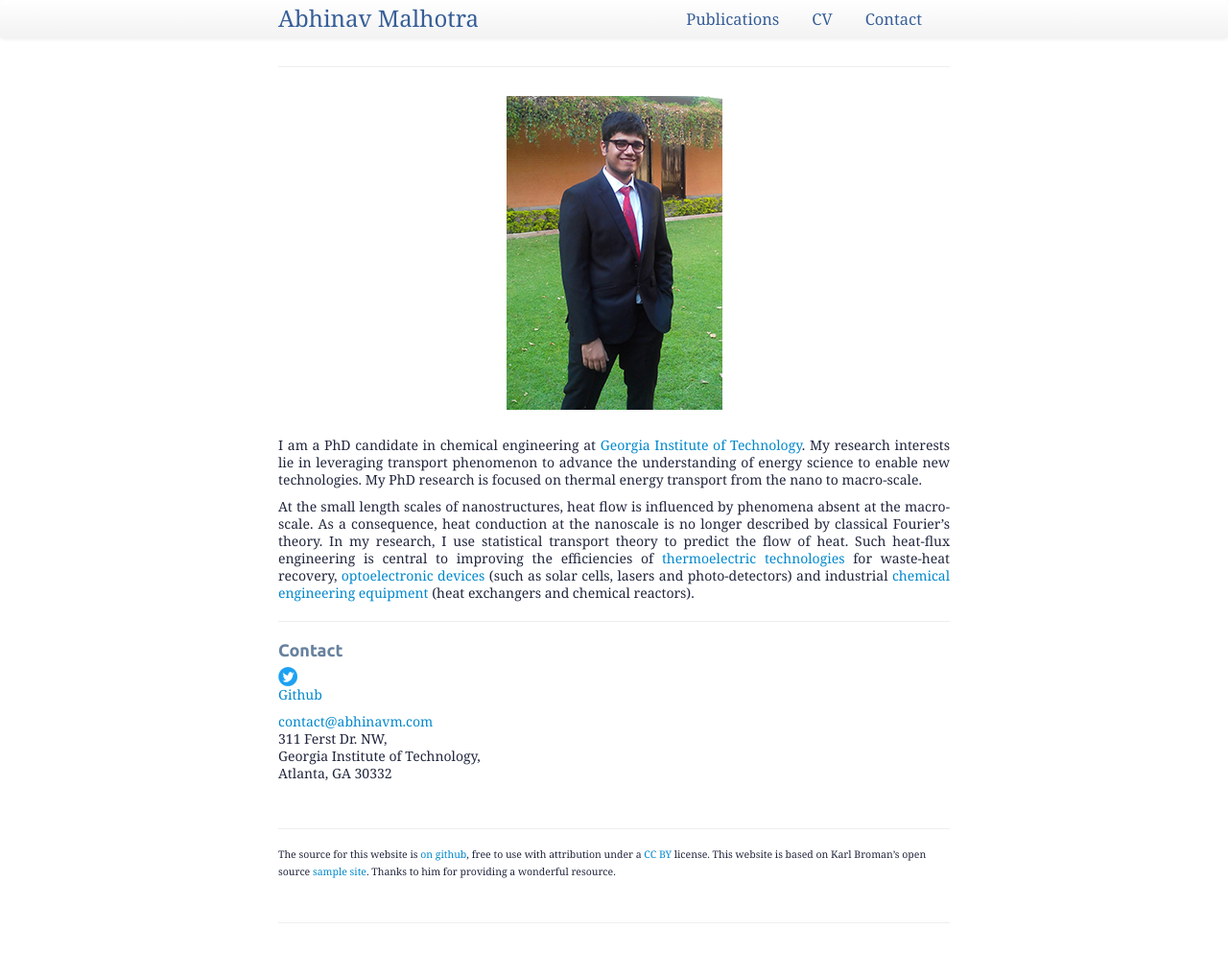
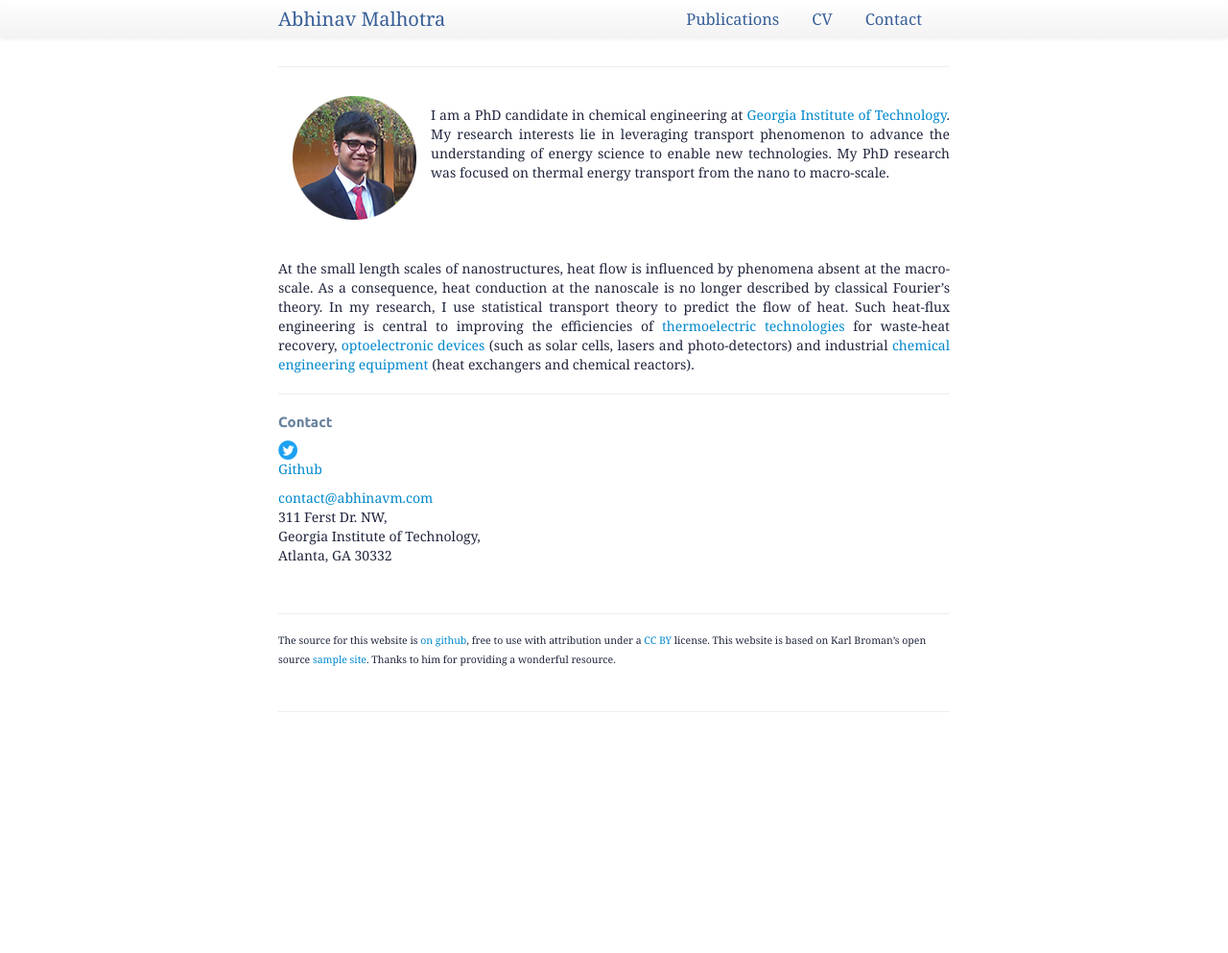
Before and after one commit to ABMalhotra/ABMalhotra.github.io, a Jekyll site: the page built from index.md, in a window 1280 px wide. Shown: the whole page at 96% size. Built offline with Jekyll 4.4.1, drawn with Linux system fonts in a browser that asks for light colours; comment, search, counter and statistics services are not loaded; after the commit the page ends 900 px from its top, so only the background shows below that.

Commit message:
image smaller homepage

```diff
--- a/assets/themes/twitter/css/mystyle.css
+++ b/assets/themes/twitter/css/mystyle.css
@@ -1,42 +1,42 @@
 @import url(http://fonts.googleapis.com/css?family=Ubuntu:bold);
 h1{
  font-family: 'Ubuntu', Helvetica, Arial, sans-serif;
- font-size: 29px;
+ font-size: 23px;
  line-height: 22px;
 
 }
 h2{
  font-family: 'Ubuntu', Helvetica, Arial, sans-serif;
- font-size: 19px;
+ font-size: 17px;
  line-height: 18px;
  color:#68829E;
 }
 h3{
  font-family: 'Ubuntu', Helvetica, Arial, sans-serif;
- font-size: 18px;
+ font-size: 15px;
  line-height: 16px;
  color:#68829E;
 
 }
 
-@import url(http://fonts.googleapis.com/css?family=Vollkorn);
+@import url(http://fonts.googleapis.com/css?family=Avenir);
 p {
- font-family: 'Vollkorn', Georgia, Times, serif;
+ font-family: 'Avenir', Georgia, Times, sans-serif;
  font-size: 14px;
- line-height: 18px;
+ line-height: 20px;
  color:#21263D;
 }
 
 body {
- font-family: 'Vollkorn', Georgia, Times, serif;
+ font-family: 'Avenir', Georgia, Times, sans-serif;
  font-size: 14px;
- line-height: 18px;
+ line-height: 20px;
  color:#21263D;
 }
 
 /* set navbar "Abhinav Malhotra" (i.e. brand) properties*/
 .navbar .brand {
-    font-size: 24px;
+    font-size: 20px;
     color: #375E97;
 }
 
--- a/index.md
+++ b/index.md
@@ -4,14 +4,18 @@ title:
 <!-- tagline: hello -->
 description: About page for Abhinav Malhotra
 ---
-<div style="display: flex; justify-content: center;">
-<img src="assets/images/AM.jpg" />
+<!-- <div style="display: flex; justify-content: center;">
+<img src="assets/images/AM2.jpg" />
 </div>
 
-<br/>
+<br/> -->
 
-I am a PhD candidate in chemical engineering at [Georgia Institute of Technology](https://www.chbe.gatech.edu){:target="_blank"}. My research interests lie in leveraging transport phenomenon to advance the understanding of energy science to enable new technologies. My PhD research is focused on thermal energy transport from the nano to macro-scale.
+<p> <img style="padding: 0 15px; float: left;" src="assets/images/AM2.jpg" /></p>
+
+I am a PhD candidate in chemical engineering at [Georgia Institute of Technology](https://www.chbe.gatech.edu){:target="_blank"}. My research interests lie in leveraging transport phenomenon to advance the understanding of energy science to enable new technologies. My PhD research was focused on thermal energy transport from the nano to macro-scale.
 {: style="text-align: justify;"}
+
+<br/><br/><br/>
 
  At the small length scales of nanostructures, heat flow is influenced by phenomena absent at the macro-scale. As a consequence, heat conduction at the nanoscale is no longer described by classical Fourier's theory. In my research, I use statistical transport theory to predict the flow of heat. Such heat-flux engineering is central to improving the efficiencies of [thermoelectric technologies](https://www.nature.com/subjects/thermoelectrics){:target="_blank"} for waste-heat recovery, [optoelectronic devices](https://en.wikipedia.org/wiki/Optoelectronics){:target="_blank"} (such as solar cells, lasers and photo-detectors) and industrial [chemical engineering equipment](https://www.aiche.org/rapid/projects/list){:target="_blank"} (heat exchangers and chemical reactors).
 {: style="text-align: justify;"}
```
Also changed, not shown: assets/images/AM.jpg, assets/images/AM2.jpg (added).
